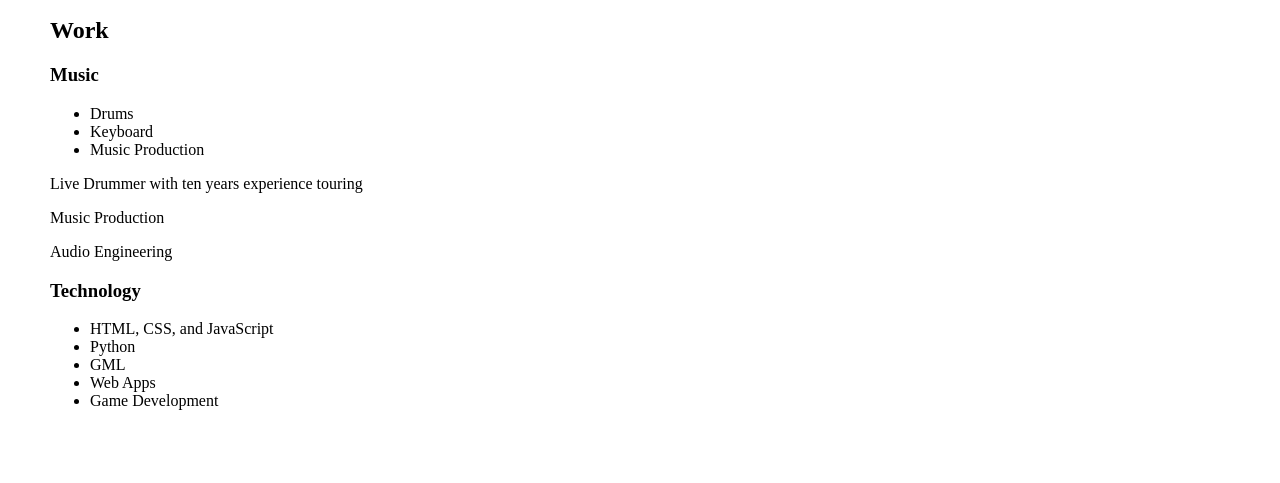
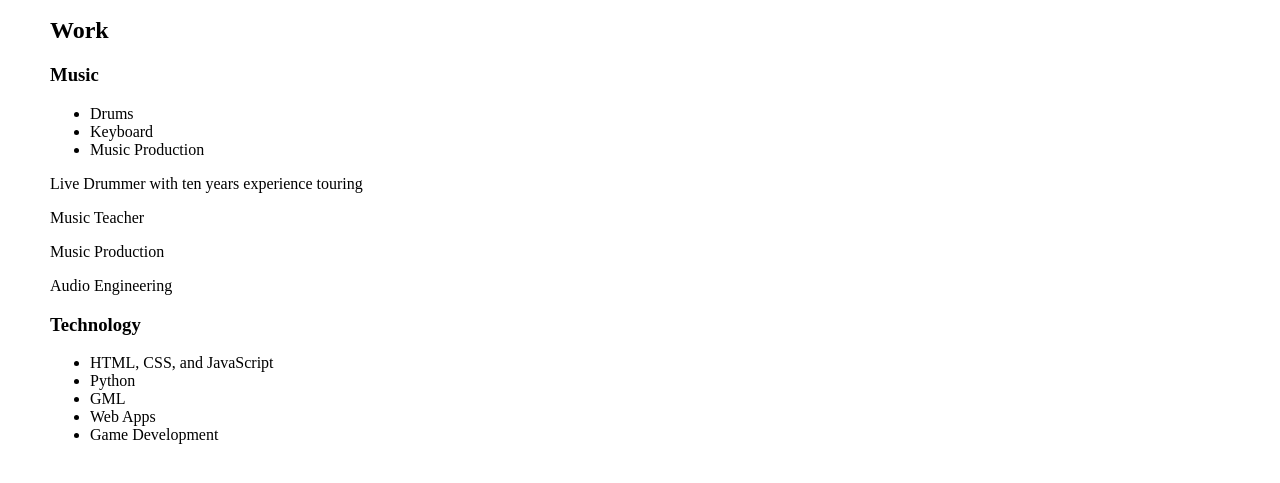
Before and after one commit to ncamarena57/hellopage, a plain HTML site: page index.html in a window 1280 px wide. Shown: the part 179-662 px from the top of the page. Drawn offline with Linux system fonts and the light colour scheme.

Commit message:
Add further music skills

```diff
--- a/index.html
+++ b/index.html
@@ -26,6 +26,7 @@
                 <li>Music Production</li>
             </ul>
             <p>Live Drummer with ten years experience touring</p>
+            <p>Music Teacher</p>
             <p>Music Production</p>
             <p>Audio Engineering</p>
             <h3>Technology</h3>
```
